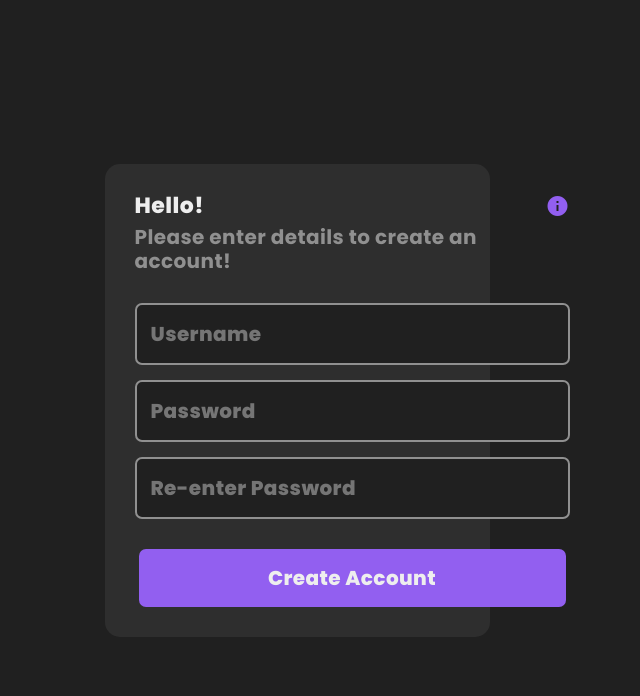
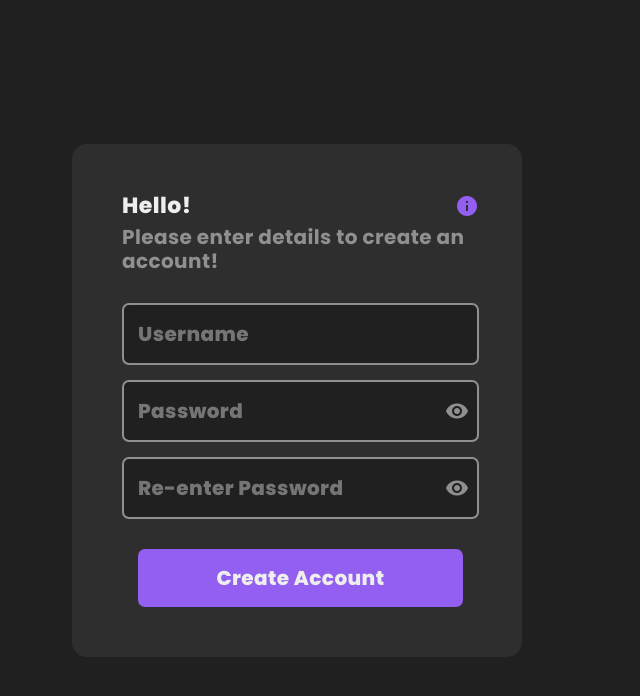
Before and after one commit to outlr-pse/outlr-pse-code, a Vue app in the folder frontend/: page /register in a window 1280 px wide. Shown: the top 696 px of the page, without its empty margins (343-983 px from the left). Built offline with nearby package versions, Linux system fonts and the light colour scheme; no server answers.

Commit message:
edited style

```diff
--- a/frontend/src/components/views/RegisterView/RegisterView.vue
+++ b/frontend/src/components/views/RegisterView/RegisterView.vue
@@ -4,7 +4,8 @@
       <div class="content">
         <div class="header">
           <div class="title">{{ $t('message.register-view.title') }}
-            <span v-bind:class="{'errorInput':error}" class="material-icons md-dark icon" @mouseenter="showTip = true" @mouseleave="showTip = false"> info </span>
+            <span v-bind:class="{'errorInput':error}" class="material-icons md-dark icon" @mouseenter="showTip = true"
+                  @mouseleave="showTip = false"> info </span>
             <transition name="fade">
               <Card class="card" v-if="showTip" @mouseenter="showTip = true" @mouseleave="showTip = false">
                 {{ $t('message.register-view.requirements') }}
@@ -23,18 +24,19 @@
             <input v-bind:class="{'valid': usernameInput(username), 'errorInput':error}" class="username"
                    @input="usernameInput" @click="() => error = false" v-model="username" placeholder="Username"/>
             <!--            </div>-->
-<!--            <div style="position:relative">-->
+            <div style="position:relative">
               <input v-bind:class="{'valid': passwordInput(passwordInput), 'errorInput':error}" class="password"
                      @input="passwordInput" @click="() => error = false" v-model="password" placeholder="Password"
                      :type="inputTypePassword"/>
-<!--            <span class="material-icons md-dark passwordIcon" @click="toggleVisibilityPassword">{{visiblePassword}}</span>-->
-<!--            </div>-->
-<!--             <div style="position:relative">-->
+              <span class="material-icons md-dark passwordIcon"
+                    @click="toggleVisibilityPassword">{{ visiblePassword }}</span>
+            </div>
+                         <div style="position:relative">
             <input v-bind:class="{'valid': passwordRepeatedInput(passwordRepeated), 'errorInput':error}"
                    class="passwordRepeated" @input="passwordRepeatedInput" @click="() => error = false"
                    v-model="passwordRepeated" placeholder="Re-enter Password" :type="inputTypePasswordRepeated"/>
-<!--            <span class="material-icons md-dark passwordIcon" @click="toggleVisibilityPasswordRepeated">{{visiblePasswordRepeated}}</span>-->
-<!--             </div>-->
+                        <span class="material-icons md-dark passwordIcon" @click="toggleVisibilityPasswordRepeated">{{visiblePasswordRepeated}}</span>
+                         </div>
           </div>
           <div class="submit-field">
             <input v-bind:class="{'validSubmit': validInput, 'errorSubmit':error}" ref="submit"
@@ -117,13 +119,13 @@ export default defineComponent({
       }
       await router.push('/')
     },
-    toggleVisibilityPassword(){
-      this.inputTypePassword = this.inputTypePassword === "password"  ? "text" : "password"
-      this.visiblePassword = this.visiblePassword === "visibility_off" ? "visibility": "visibility_off"
+    toggleVisibilityPassword() {
+      this.inputTypePassword = this.inputTypePassword === "password" ? "text" : "password"
+      this.visiblePassword = this.visiblePassword === "visibility_off" ? "visibility" : "visibility_off"
     },
-    toggleVisibilityPasswordRepeated(){
-      this.inputTypePasswordRepeated = this.inputTypePasswordRepeated === "password"  ? "text" : "password"
-      this.visiblePasswordRepeated= this.visiblePasswordRepeated === "visibility_off" ? "visibility": "visibility_off"
+    toggleVisibilityPasswordRepeated() {
+      this.inputTypePasswordRepeated = this.inputTypePasswordRepeated === "password" ? "text" : "password"
+      this.visiblePasswordRepeated = this.visiblePasswordRepeated === "visibility_off" ? "visibility" : "visibility_off"
       this.error = false
     }
   },
@@ -142,15 +144,20 @@ export default defineComponent({
 
 <style scoped>
 
-.card{
+input {
+  width: 325px;
+  margin: 0 50px;
+}
+
+.card {
   position: absolute;
-  margin:0;
-  top:82%;
-  left:95%;
-  width:95%;
-  z-index: 90;
+  margin: 0;
+  top: 82%;
+  left: 95%;
+  width: 95%;
+  z-index: 91;
   background: var(--color-topbar);
-  font-weight:400;
+  font-weight: 400;
   font-size: 16px;
   white-space: break-spaces;
 }
@@ -158,27 +165,27 @@ export default defineComponent({
 .passwordIcon {
   float: right;
   position: absolute;
-    top: 0.8rem;
-  right: 0.8rem;
-  padding: 0.5rem;
-  /*right: 18px;*/
-  /*top: 13px;*/
+  /*top: 0.8rem;*/
+  /*right: 0.8rem;*/
+  /*padding: 0.5rem;*/
+  right: 60px;
+  top: 19px;
   z-index: 90;
-  color: var(--color-main-white);
+  color: var(--color-default-text-textbox);
   width: 24px;
   height: 24px;
   user-select: none;
 }
 
-.passwordIcon:hover{
-  cursor:pointer;
+.passwordIcon:hover {
+  cursor: pointer;
 }
 
-.icon{
-  color:var(--color-main);
+.icon {
+  color: var(--color-main);
   width: auto;
   text-align: right;
-  margin:0;
+  margin: 0;
 }
 
 .errorInput {
@@ -198,6 +205,7 @@ export default defineComponent({
   color: var(--color-close-button);
   padding: 10px;
   border-radius: 7px;
+  margin: 0 50px;
 }
 
 .container {
@@ -208,6 +216,7 @@ export default defineComponent({
 }
 
 .container-card {
+  width: 450px;
   background: var(--color-auth-form-background);
   border: none;
   padding: 0;
@@ -215,14 +224,15 @@ export default defineComponent({
 }
 
 .content {
-  width: min(70vw, 325px);
-  padding: 30px;
   display: grid;
   grid-template-rows: auto auto;
   gap: 30px;
+  max-width: 100%;
+
 }
 
 .header {
+  margin: 50px 50px 0 50px;
   text-align: left;
   display: grid;
   gap: 7px;
@@ -231,7 +241,7 @@ export default defineComponent({
 .title {
   font-size: 22px;
   font-weight: 800;
-  display:flex;
+  display: flex;
   justify-content: space-between;
   position: relative;
 }
@@ -246,6 +256,7 @@ export default defineComponent({
   display: grid;
   grid-template-rows: auto;
   gap: 30px;
+  /*margin: 0 50px;*/
 }
 
 .text-fields {
@@ -280,12 +291,11 @@ export default defineComponent({
   border: 2px solid var(--color-main)
 }
 
-.submit-field{
-  margin: 0 4px;
+.submit-field {
+  margin: 0 4px 50px 4px;
 }
 
 .submit-field input {
-  width: 100%;
   background: var(--color-main);
   color: var(--color-main-white);
 }
```
Lines whose indentation alone changed are shown as unchanged.
